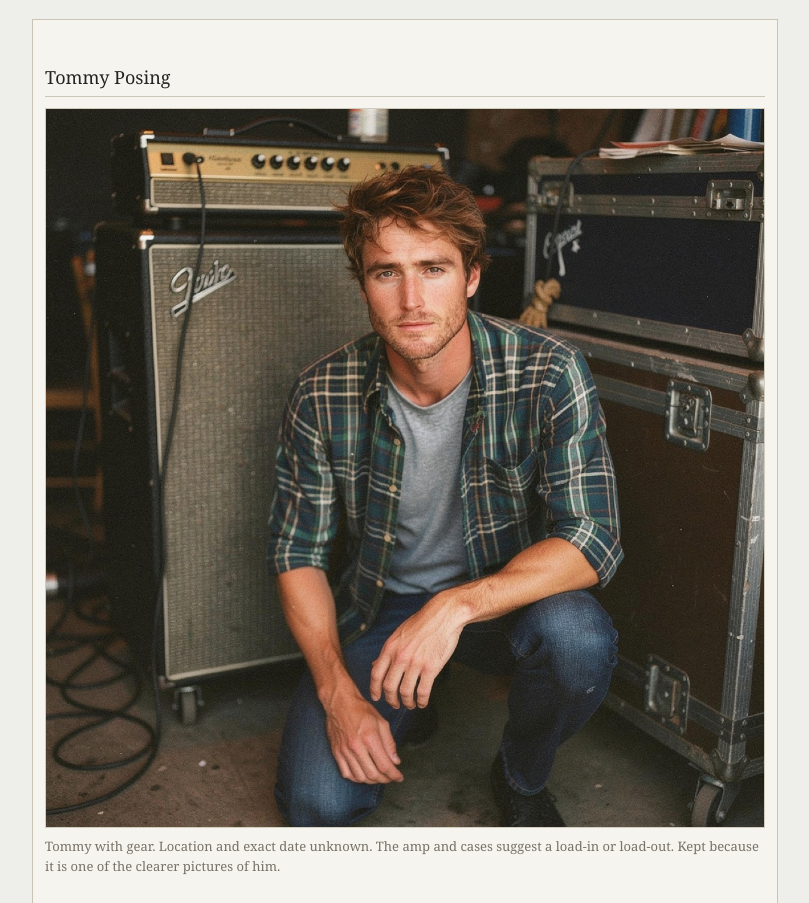
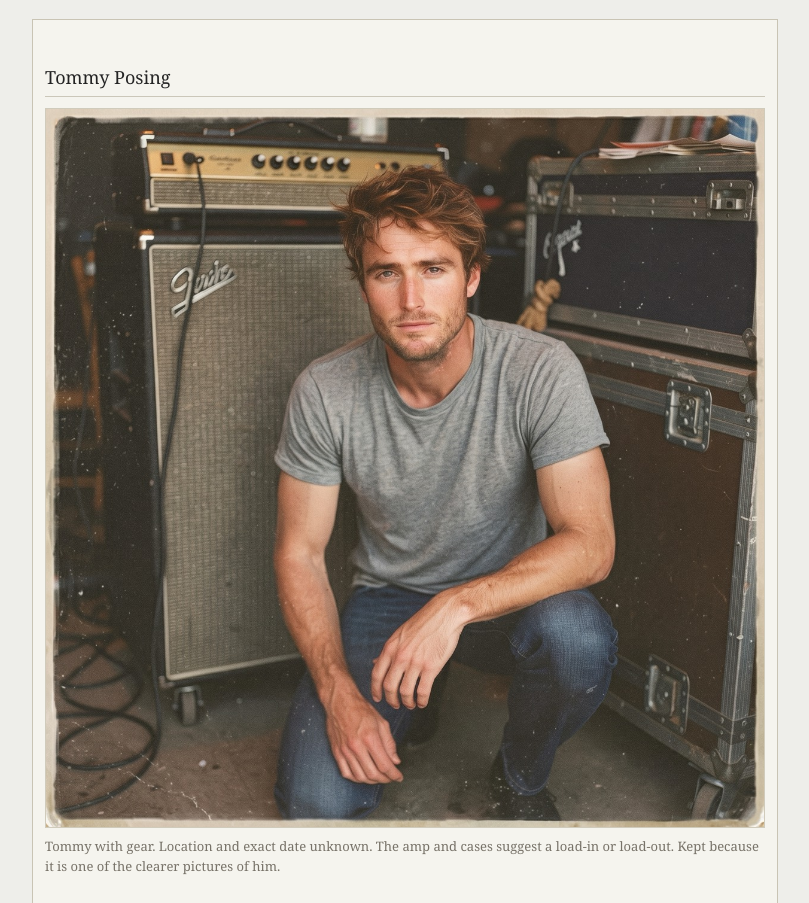
Before and after one commit to AILean-ops/beautiful-demons, a website: page public/photos.html in a window 1280 px wide. Shown: the part 2317-3220 px from the top of the page, without its empty margins (218-1027 px from the left). Drawn offline with Linux system fonts and the light colour scheme.

Commit message:
Replace Tommy photo

```diff
--- a/public/photos.html
+++ b/public/photos.html
@@ -44,7 +44,7 @@
 
           <section class="artifact-box">
             <h2>Tommy Posing</h2>
-            <img src="assets/corridor-lights/tommy-posing.jpg" alt="Tommy posing with gear" loading="lazy">
+            <img src="assets/corridor-lights/tommy-publicity-shot.jpg" alt="Tommy posing with gear" loading="lazy">
             <p class="source">Tommy with gear. Location and exact date unknown. The amp and cases suggest a load-in or load-out. Kept because it is one of the clearer pictures of him.</p>
           </section>
 
```
Also changed, not shown: public/assets/corridor-lights/tommy-posing.jpg (deleted), public/assets/corridor-lights/tommy-publicity-shot.jpg (added).
